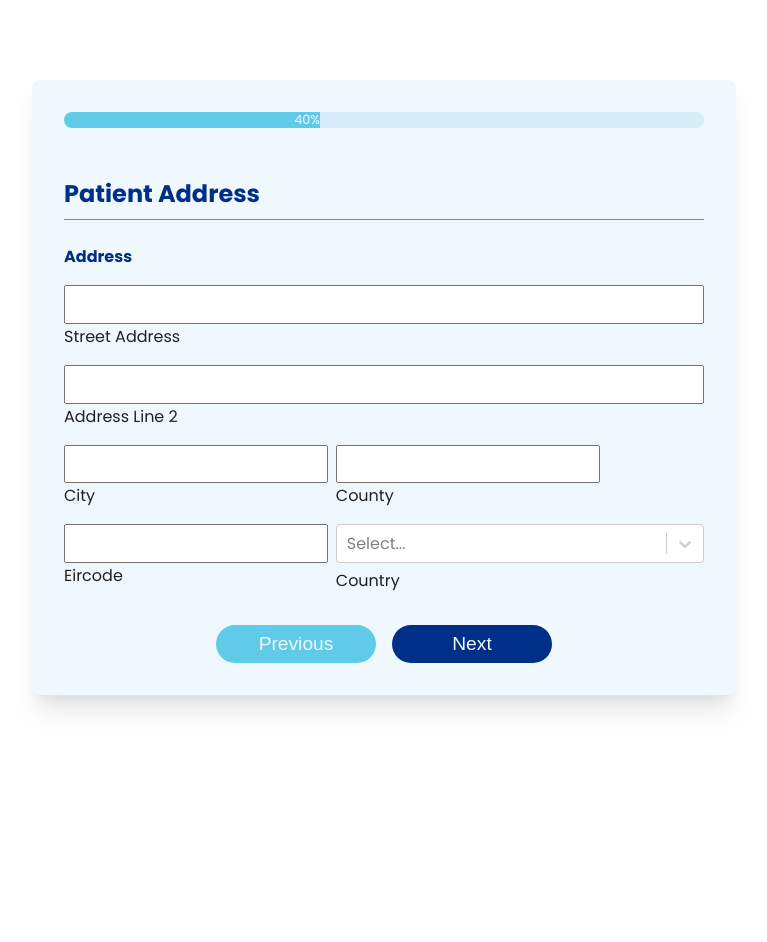
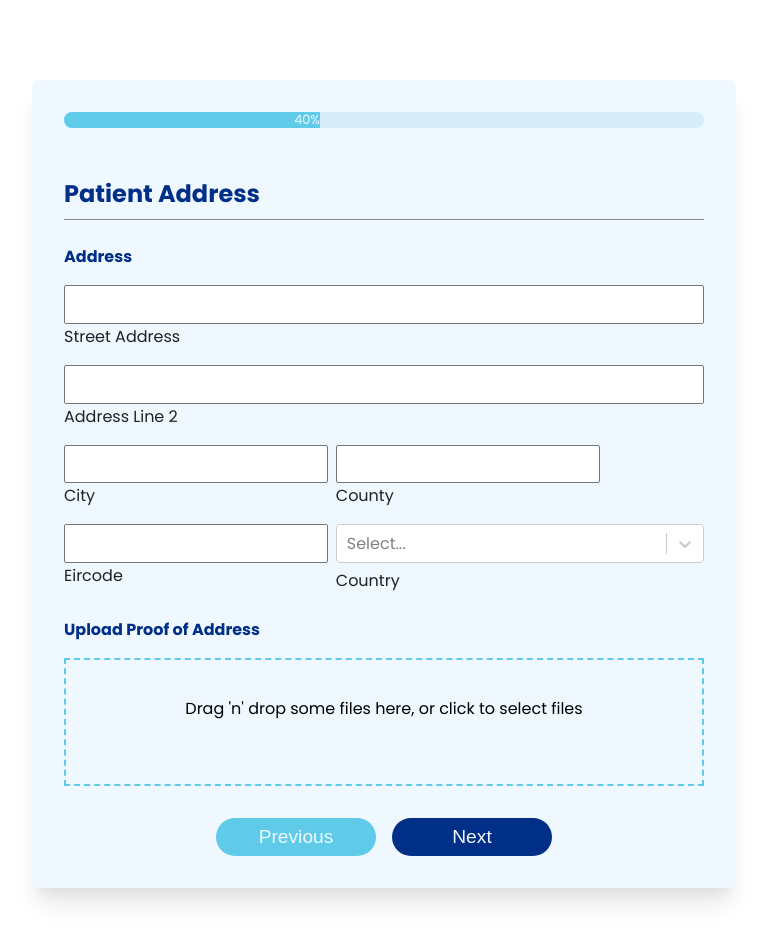
Before and after one commit to joshD90/allview-assessment, a React (Vite) app: page /address-details in a window 1280 px wide. Shown: the top 942 px of the page, without its empty margins (256-1023 px from the left). Before the commit the page ends 800 px from the top, so only its background shows below. Built offline with nearby package versions, Linux system fonts and the light colour scheme.

Commit message:
adding file input for proof of address

```diff
--- a/package.json
+++ b/package.json
@@ -14,6 +14,7 @@
   "dependencies": {
     "react": "^18.2.0",
     "react-dom": "^18.2.0",
+    "react-dropzone": "^14.2.3",
     "react-icons": "^5.0.1",
     "react-router-dom": "^6.22.2",
     "react-select": "^5.8.0",
--- a/src/App.tsx
+++ b/src/App.tsx
@@ -11,6 +11,7 @@ import PatientConsentDetails from "./views/patientConsentDetails/PatientConsentD
 import { FormStateContextProvider } from "./context/formStateContext";
 import { FormErrorContextProvider } from "./context/formErrorsContext";
 import InfoOut from "./views/infoOut/InfoOut";
+import { FileContextProvider } from "./context/fileContext";
 
 const App = () => {
   return (
@@ -18,6 +19,7 @@ const App = () => {
       <BrowserRouter>
         <FormStateContextProvider>
           <FormErrorContextProvider>
+            <FileContextProvider>
               <Routes>
                 <Route path="/" element={<FormContainer />}>
                   <Route
@@ -37,6 +39,7 @@ const App = () => {
                 </Route>
                 <Route path="result" element={<InfoOut />} />
               </Routes>
+            </FileContextProvider>
           </FormErrorContextProvider>
         </FormStateContextProvider>
       </BrowserRouter>
--- a/src/components/errorMessage/ErrorMessage.tsx
+++ b/src/components/errorMessage/ErrorMessage.tsx
@@ -1,4 +1,4 @@
-import { FC, useContext, useEffect } from "react";
+import { FC, useContext } from "react";
 import { formErrorContext } from "../../context/formErrorsContext";
 
 import "./errorMessage.css";
@@ -7,11 +7,6 @@ type Props = { id: string };
 
 const ErrorMessage: FC<Props> = ({ id }) => {
   const { errors } = useContext(formErrorContext);
-
-  useEffect(() => {
-    console.log(errors[id], id);
-    if (errors[id]) console.log(errors[id]);
-  }, [errors, id]);
 
   // if (!errors[id] || errors[id] === "") return null;
 
--- /dev/null
+++ b/src/components/fileInput/FileInput.tsx
@@ -0,0 +1,51 @@
+import { useDropzone } from "react-dropzone";
+
+import "./fileInput.css";
+import { useContext } from "react";
+import { fileContext } from "../../context/fileContext";
+
+const FileInput = () => {
+  const { files, setFiles } = useContext(fileContext);
+
+  const accept = {
+    "image/jpeg": [".jpeg", ".jpg"],
+    "image/png": [".png"],
+    "image/gif": [".gif"],
+    "image/webp": [".webp"],
+    "image/tiff": [".tiff", ".tif"],
+    "image/svg+xml": [".svg"],
+    "image/bmp": [".bmp"],
+    "image/heic": [".heic"], // High Efficiency Image File Format
+    "image/avif": [".avif"], // AV1 Image File Format
+  };
+
+  const { getRootProps, getInputProps, isDragActive } = useDropzone({
+    accept,
+    onDrop: (acceptedFiles) => {
+      setFiles((prev) => {
+        return [...prev, ...acceptedFiles];
+      });
+    },
+  });
+
+  return (
+    <div
+      {...getRootProps()}
+      className="drag-drop__container"
+      style={{
+        backgroundColor: isDragActive
+          ? "var(--lightblue)"
+          : "var(--background)",
+      }}
+    >
+      <input {...getInputProps()} />
+      {files.length > 0 ? (
+        files.map((file) => <p key={file.name}>{file.name}</p>)
+      ) : (
+        <p>Drag 'n' drop some files here, or click to select files</p>
+      )}
+    </div>
+  );
+};
+
+export default FileInput;
--- /dev/null
+++ b/src/components/fileInput/fileInput.css
@@ -0,0 +1,8 @@
+.drag-drop__container {
+  border: 2px dashed var(--lightblue);
+  padding: 20px;
+  width: 100%;
+  height: 10vw;
+  text-align: center;
+  box-sizing: border-box;
+}
--- /dev/null
+++ b/src/context/fileContext.tsx
@@ -0,0 +1,21 @@
+import { useState, createContext, ReactNode, FC, SetStateAction } from "react";
+
+export const fileContext = createContext<{
+  files: File[];
+  setFiles: React.Dispatch<SetStateAction<File[]>>;
+}>({
+  files: [],
+  setFiles: () => null,
+});
+
+type Props = { children: ReactNode };
+
+export const FileContextProvider: FC<Props> = ({ children }) => {
+  const [state, setState] = useState<File[]>([]);
+
+  return (
+    <fileContext.Provider value={{ files: state, setFiles: setState }}>
+      {children}
+    </fileContext.Provider>
+  );
+};
--- a/src/hooks/useValidateForm.ts
+++ b/src/hooks/useValidateForm.ts
@@ -16,7 +16,6 @@ export const useValidateForm = () => {
       });
       return validationResult;
     } catch (error) {
-      console.log(error);
       setErrors((prev) => {
         if (error instanceof ValidationError) {
           const errorCollection: IterableStringType = {};
@@ -32,7 +31,6 @@ export const useValidateForm = () => {
             }
             if (err.path.toLowerCase().includes("consent"))
               errPath = "consentChecks";
-            console.log(errPath, "err path");
 
             errorCollection[errPath] = errMsg;
           });
--- a/src/views/patientAddressDetails/PatientAddressDetails.tsx
+++ b/src/views/patientAddressDetails/PatientAddressDetails.tsx
@@ -8,6 +8,7 @@ import SimpleInput from "../../components/simpleInput/SimpleInput";
 import "./patientAddressDetails.css";
 import { useValidateForm } from "../../hooks/useValidateForm";
 import { patientAddressSchema } from "../../validationSchemas/patientDetailsSchema";
+import FileInput from "../../components/fileInput/FileInput";
 
 const PatientAddressDetails = () => {
   const navigate = useNavigate();
@@ -54,7 +55,9 @@ const PatientAddressDetails = () => {
             <label htmlFor="">Country</label>
           </div>
         </div>
-        <div className="progress-buttons__container">
+        <h3 className="input-label">Upload Proof of Address</h3>
+        <FileInput />
+        <div className="progress-buttons__container mt2">
           <Button handleClick={() => navigate("/contact-details")} secondary>
             Previous
           </Button>
```
Also changed, not shown: 1 other file (tests, documents, lock files or other folders). Lines whose indentation alone changed are shown as unchanged.
